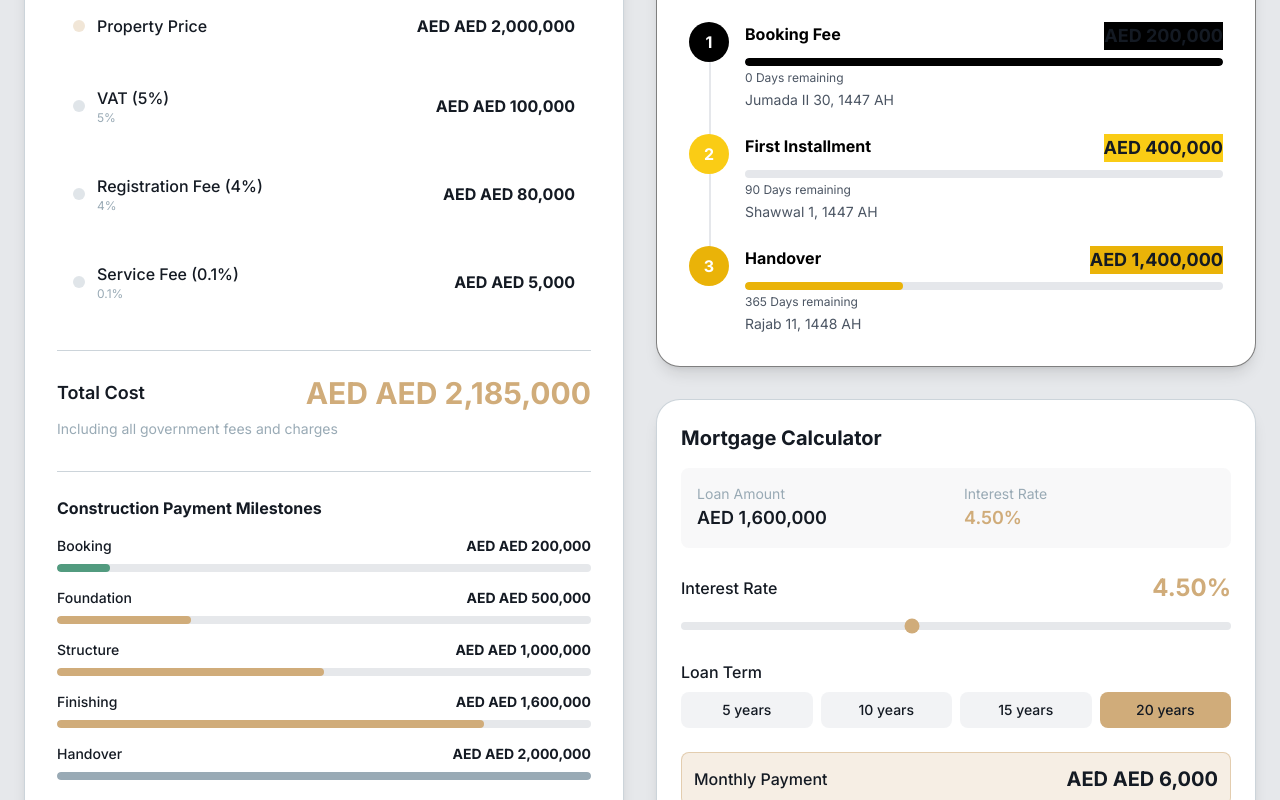
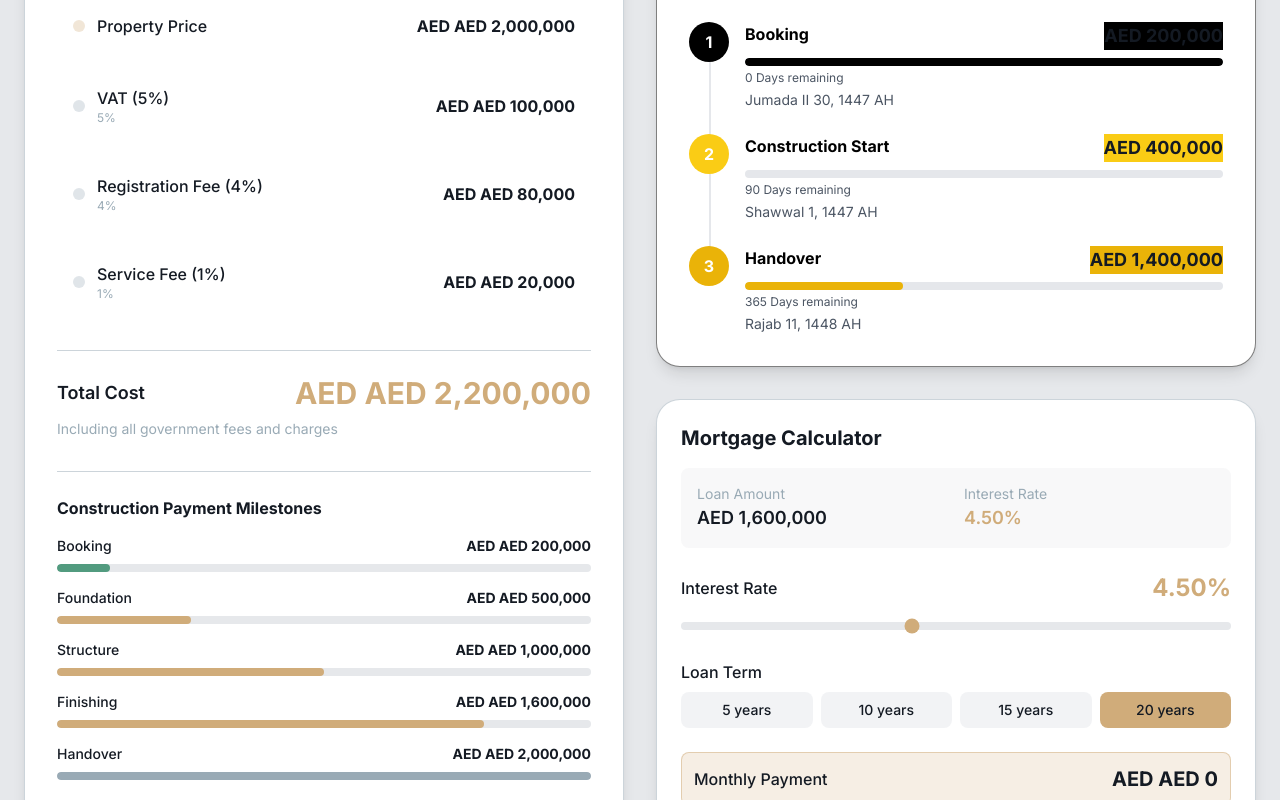
Before and after one commit to fazetdev/baytelitet, a Next.js app: page /calculator in a window 1280 px wide. Shown: the part 920-1720 px from the top of the page. Built offline with nearby package versions, Linux system fonts and the light colour scheme.

Commit message:
Fix: Rename plan to data in PaymentCalculator to match child component

```diff
--- a/app/calculator/components/PaymentCalculator.tsx
+++ b/app/calculator/components/PaymentCalculator.tsx
@@ -19,56 +19,41 @@ export default function PaymentCalculator() {
   } = useCalculator();
 
   const [loading, setLoading] = useState(false);
-  const [error, setError] = useState<string | null>(null);
   const currency = 'AED';
 
-  // State for the new component structures
+  // State structured for the new Breakdown component
   const [breakdownData, setBreakdownData] = useState<PaymentBreakdownData | null>(null);
   const [milestones, setMilestones] = useState<TimelineMilestone[]>([]);
-  const [mortgageData, setMortgageData] = useState<any>(null);
 
   useEffect(() => {
-    const calculateAll = async () => {
-      setLoading(true);
-      try {
-        // Mocking the data structure expected by your new components
-        // In a real app, this would come from your /api/calculator
-        const downPayment = propertyPrice * (downPaymentPercent / 100);
-        const loanAmount = propertyPrice - downPayment;
+    // Mocking the detailed data your new PaymentBreakdown expects
+    const vatRate = 5;
+    const regRate = 4;
+    const serviceRate = 1;
 
-        setBreakdownData({
-          propertyPrice,
-          vatAmount: propertyPrice * 0.05,
-          vatRate: 5,
-          registrationFee: propertyPrice * 0.04,
-          registrationFeeRate: 4,
-          serviceFee: 5000,
-          serviceFeeRate: 0.1,
-          totalFees: (propertyPrice * 0.09) + 5000,
-          totalCost: propertyPrice + (propertyPrice * 0.09) + 5000
-        });
+    const vatAmount = propertyPrice * (vatRate / 100);
+    const registrationFee = propertyPrice * (regRate / 100);
+    const serviceFee = propertyPrice * (serviceRate / 100);
+    const totalFees = vatAmount + registrationFee + serviceFee;
 
-        setMilestones([
-          { name: 'Booking Fee', amount: propertyPrice * 0.1, dueDate: new Date() },
-          { name: 'First Installment', amount: propertyPrice * 0.2, dueDate: new Date(Date.now() + 90 * 24 * 60 * 60 * 1000) },
-          { name: 'Handover', amount: propertyPrice * 0.7, dueDate: new Date(Date.now() + 365 * 24 * 60 * 60 * 1000) }
-        ]);
+    setBreakdownData({
+      propertyPrice,
+      vatAmount,
+      vatRate,
+      registrationFee,
+      registrationFeeRate: regRate,
+      serviceFee,
+      serviceFeeRate: serviceRate,
+      totalFees,
+      totalCost: propertyPrice + totalFees
+    });
 
-        setMortgageData({
-          monthlyPayment: (loanAmount * 0.045) / 12, // Simplified
-          totalInterest: loanAmount * 0.045 * loanTermYears,
-          totalPayment: loanAmount + (loanAmount * 0.045 * loanTermYears)
-        });
-
-      } catch (err) {
-        setError("Failed to calculate");
-      } finally {
-        setLoading(false);
-      }
-    };
-
-    calculateAll();
-  }, [propertyPrice, downPaymentPercent, loanTermYears]);
+    setMilestones([
+      { name: 'Booking', amount: propertyPrice * 0.1, dueDate: new Date() },
+      { name: 'Construction Start', amount: propertyPrice * 0.2, dueDate: new Date(Date.now() + 1000*60*60*24*90) },
+      { name: 'Handover', amount: propertyPrice * 0.7, dueDate: new Date(Date.now() + 1000*60*60*24*365) }
+    ]);
+  }, [propertyPrice]);
 
   return (
     <div className="max-w-7xl mx-auto p-6 space-y-8">
@@ -89,17 +74,20 @@ export default function PaymentCalculator() {
 
       {breakdownData && (
         <div className="grid grid-cols-1 lg:grid-cols-2 gap-8">
-          <PaymentBreakdown data={breakdownData} currency={currency} />
+          {/* FIXED: Using 'data' prop instead of 'plan' */}
+          <PaymentBreakdown
+            data={breakdownData}
+            currency={currency}
+            language="en"
+          />
+
           <div className="space-y-8">
             <HijriGregorianTimeline milestones={milestones} currency={currency} />
             <MortgageCalculator
               propertyPrice={propertyPrice}
               downPayment={propertyPrice * (downPaymentPercent / 100)}
-              monthlyPayment={mortgageData?.monthlyPayment}
-              totalInterest={mortgageData?.totalInterest}
-              totalPayment={mortgageData?.totalPayment}
+              currency={currency}
               loanTermYears={loanTermYears}
-              currency={currency}
             />
           </div>
         </div>
```
